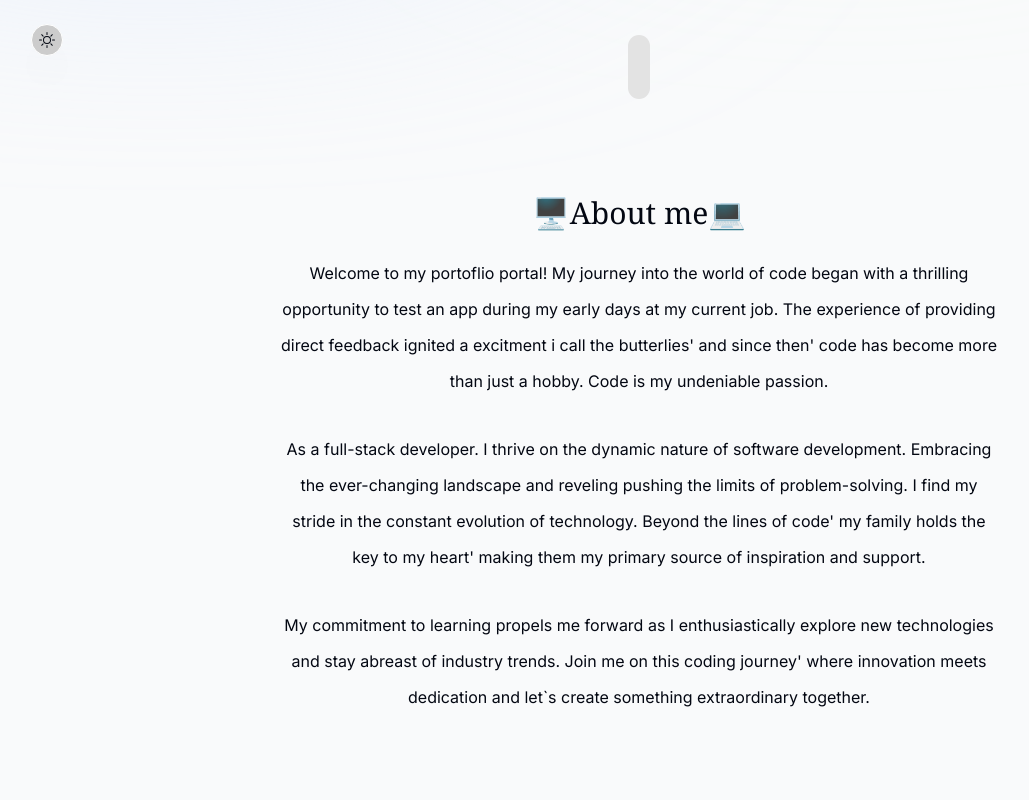
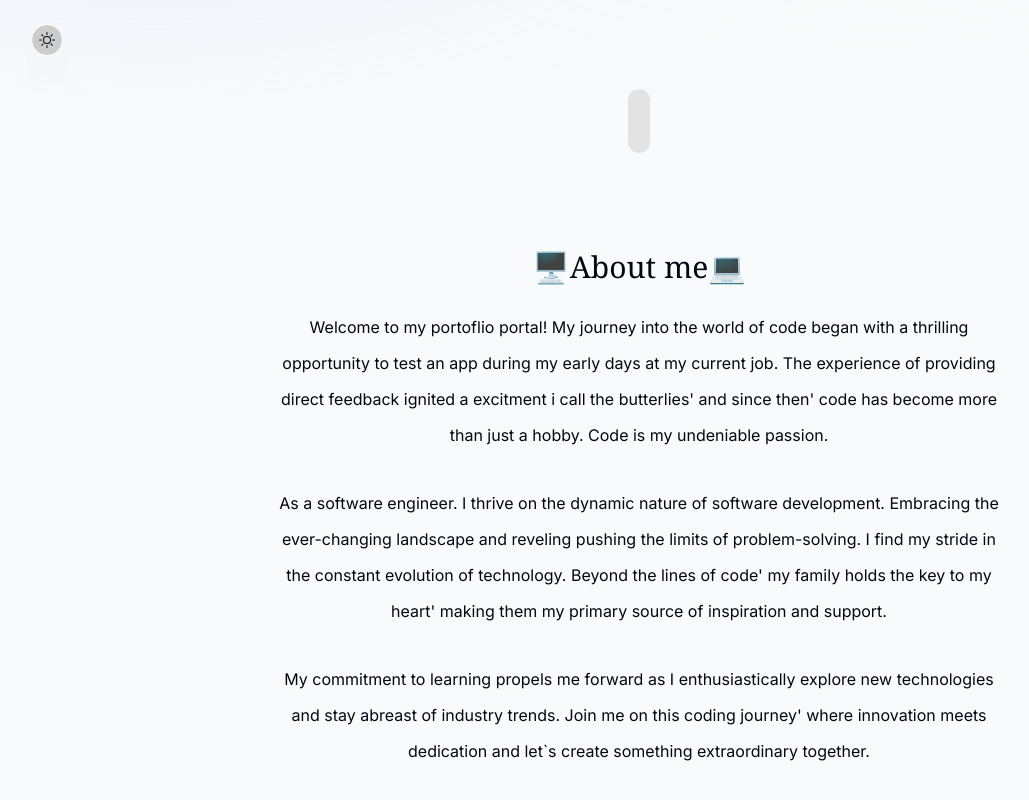
Before and after one commit to addicted2crypto/new_portfolio, a Next.js app: page / in a window 1280 px wide. Shown: the part 712-1512 px from the top of the page, without its empty margins (1-1030 px from the left). Built offline with nearby package versions, Linux system fonts and the light colour scheme; no server answers.

Commit message:
change full stack to software engineer creates

```diff
--- a/src/app/components/about-me.tsx
+++ b/src/app/components/about-me.tsx
@@ -27,7 +27,7 @@ export default function AboutMe() {
         </p>
 
         <p className='mb-8'>
-        As a full-stack developer. I thrive on the dynamic nature of software development. Embracing the ever-changing landscape and reveling pushing the limits of problem-solving.
+        As a software engineer. I thrive on the dynamic nature of software development. Embracing the ever-changing landscape and reveling pushing the limits of problem-solving.
         I find my stride in the constant evolution of technology. Beyond the lines of code&#39; my family holds the key to my heart&#39; making them my primary source of inspiration and support.
 
 
--- a/src/app/components/intro.tsx
+++ b/src/app/components/intro.tsx
@@ -79,7 +79,7 @@ export default function Intro() {
                 <h1>
                     <span className='font-semi-bold italic text-center'>
 
-                    I am a full-stack developer who<span className='font-bold text-5xl m-2'>loves</span> to code for fun!
+                    I am a software engineer who creates full-stack web applications and who<span className='font-bold text-5xl m-2'>loves</span> to code in my freetime as well!
                     </span>
                 </h1>
                 <h2>
```
